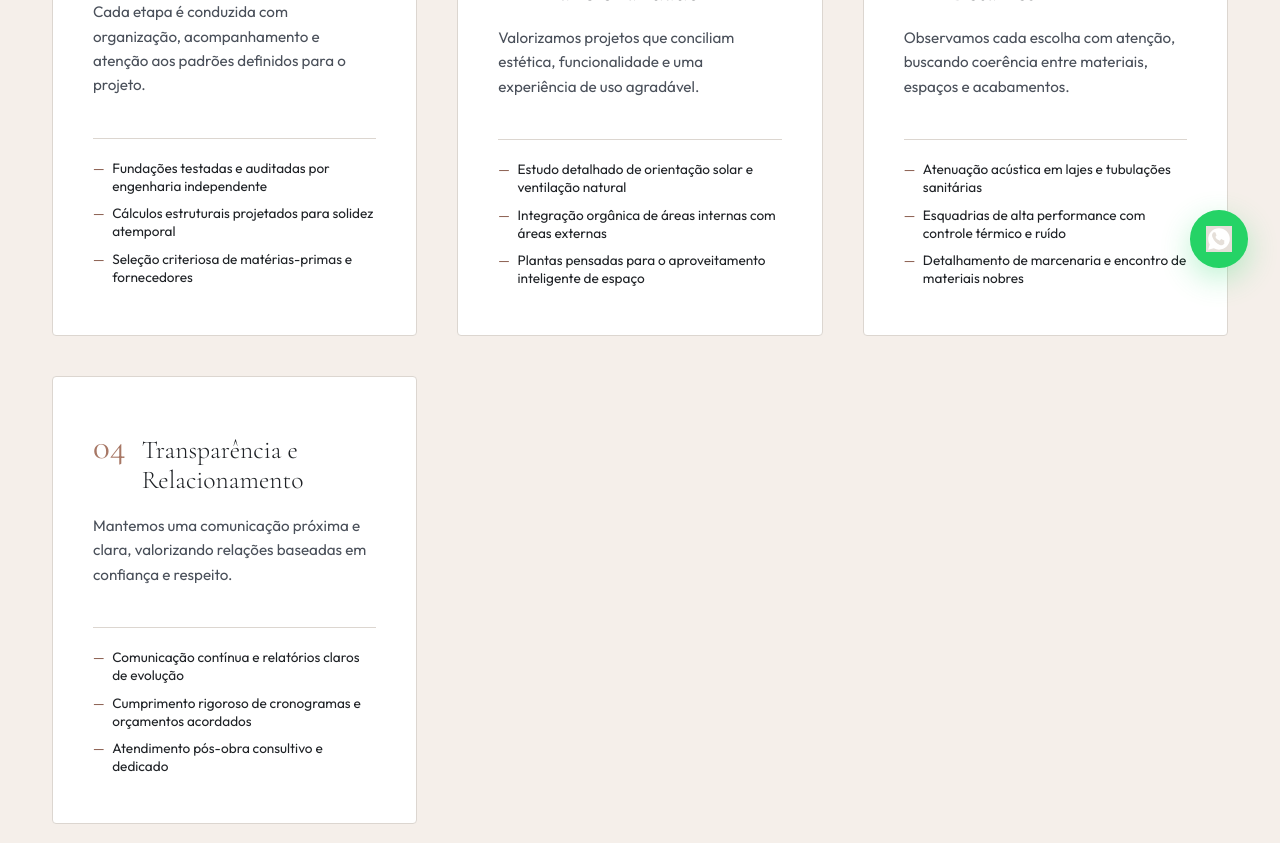
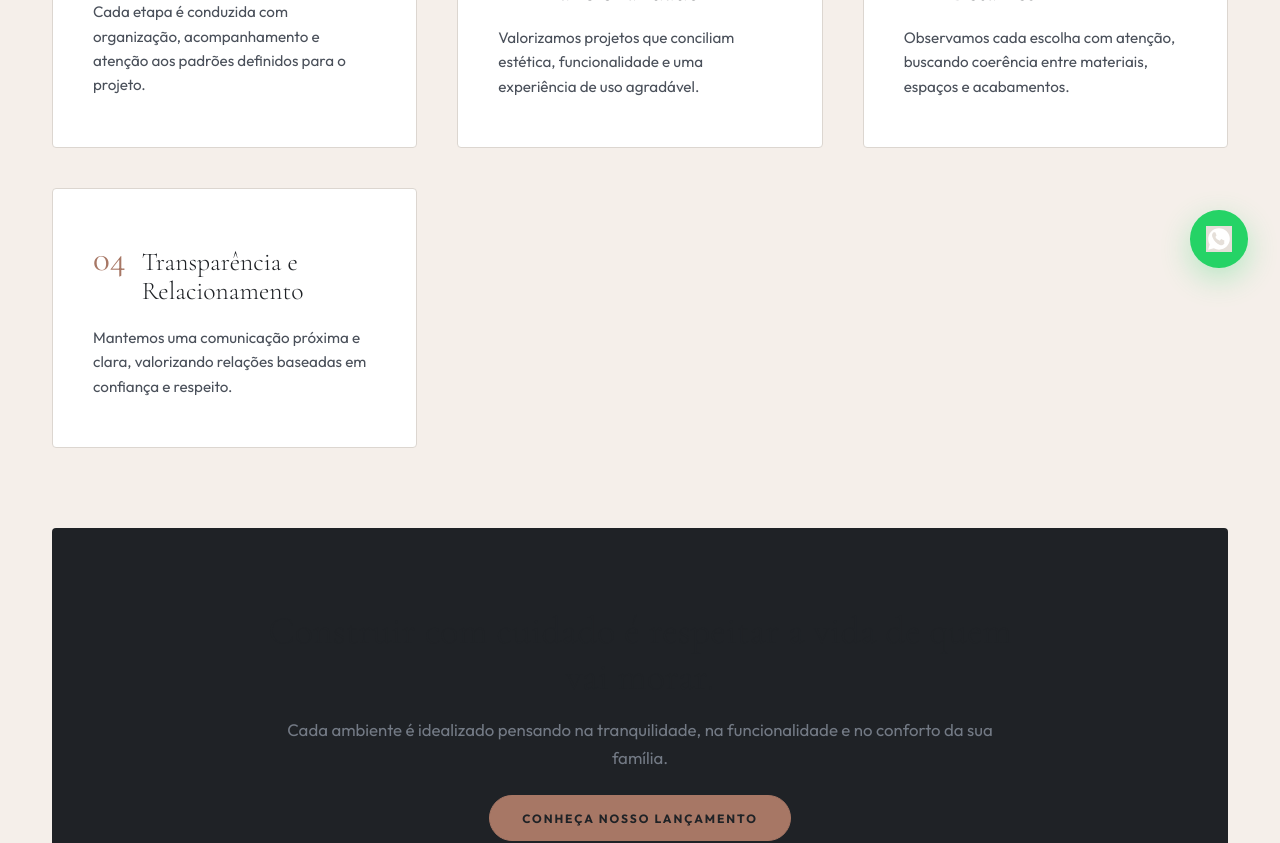
Before and after one commit to nickapmello/ascence-construtora, a React (Vite) app: page /nosso-jeito-de-construir in a window 1280 px wide. Shown: the part 500-1343 px from the top of the page. Built offline with nearby package versions, Linux system fonts and the light colour scheme; a web font is replaced by a local one.

Commit message:
feat: otimizacao da logo horizontal recortada e remocao de subitens tecnicos em Nosso Jeito de Construir

```diff
--- a/src/components/Header.jsx
+++ b/src/components/Header.jsx
@@ -2,7 +2,7 @@ import React, { useState, useEffect, useRef } from "react";
 import { createPortal } from "react-dom";
 import { NavLink, Link } from "react-router-dom";
 import { COMPANY_INFO } from "../data/mockData";
-import logoDark from "../assets/logo_4_copper_charcoal.png";
+import logoDark from "../assets/logo-ascence-horizontal-trimmed.png";
 import symbolDark from "../assets/symbol_3_copper_charcoal.png";
 
 export default function Header() {
--- a/src/pages/WayOfBuilding.jsx
+++ b/src/pages/WayOfBuilding.jsx
@@ -11,49 +11,19 @@ export default function WayOfBuilding() {
           <span className="overline">Compromisso Institucional</span>
           <h1 className="display-title">Nosso Jeito de Construir</h1>
           <p className="body-text lead-text mx-auto mt-4">
-            Metodologia pautada no rigor técnico, no conforto humano e na transparência ética em todas as fases da obra.
+            Quatro princípios que orientam o trabalho da ASCENCE com organização, cuidado e respeito às pessoas.
           </p>
         </div>
 
         {/* Pillars Deep Dive */}
         <div className="pillars-stream mt-8">
-          {CONSTRUCTION_PILLARS.map((pilar, idx) => (
+          {CONSTRUCTION_PILLARS.map((pilar) => (
             <div key={pilar.id} className="pillar-detail-card">
               <div className="pillar-card-header">
                 <span className="pillar-number">{pilar.number}</span>
                 <h3 className="pillar-title">{pilar.title}</h3>
               </div>
               <p className="pillar-desc">{pilar.description}</p>
-              <div className="pillar-subpoints mt-4">
-                {idx === 0 && (
-                  <ul>
-                    <li>Fundações testadas e auditadas por engenharia independente</li>
-                    <li>Cálculos estruturais projetados para solidez atemporal</li>
-                    <li>Seleção criteriosa de matérias-primas e fornecedores</li>
-                  </ul>
-                )}
-                {idx === 1 && (
-                  <ul>
-                    <li>Estudo detalhado de orientação solar e ventilação natural</li>
-                    <li>Integração orgânica de áreas internas com áreas externas</li>
-                    <li>Plantas pensadas para o aproveitamento inteligente de espaço</li>
-                  </ul>
-                )}
-                {idx === 2 && (
-                  <ul>
-                    <li>Atenuação acústica em lajes e tubulações sanitárias</li>
-                    <li>Esquadrias de alta performance com controle térmico e ruído</li>
-                    <li>Detalhamento de marcenaria e encontro de materiais nobres</li>
-                  </ul>
-                )}
-                {idx === 3 && (
-                  <ul>
-                    <li>Comunicação contínua e relatórios claros de evolução</li>
-                    <li>Cumprimento rigoroso de cronogramas e orçamentos acordados</li>
-                    <li>Atendimento pós-obra consultivo e dedicado</li>
-                  </ul>
-                )}
-              </div>
             </div>
           ))}
         </div>
@@ -63,7 +33,7 @@ export default function WayOfBuilding() {
           <div className="callout-content text-center mx-auto">
             <h2 className="callout-title">Construir com cuidado é respeitar a vida de quem vai morar.</h2>
             <p className="callout-desc mt-4">
-              Cada tijolo, laje e janela é instalado pensando na tranquilidade e no conforto dos próximos anos da sua família.
+              Cada ambiente é idealizado pensando na tranquilidade, na funcionalidade e no conforto da sua família.
             </p>
             <div className="mt-6">
               <Link to="/lancamento" className="btn btn-gold">
@@ -91,7 +61,7 @@ export default function WayOfBuilding() {
         }
         .pillars-stream {
           display: grid;
-          grid-template-columns: repeat(auto-fit, minmax(320px, 1fr));
+          grid-template-columns: repeat(auto-fit, minmax(280px, 1fr));
           gap: 2.5rem;
         }
         .pillar-detail-card {
@@ -127,29 +97,6 @@ export default function WayOfBuilding() {
           font-size: 0.95rem;
           color: var(--text-secondary);
           line-height: 1.6;
-          margin-bottom: 1.5rem;
-        }
-        .pillar-subpoints ul {
-          list-style: none;
-          padding: 0;
-          margin: 0;
-          display: flex;
-          flex-direction: column;
-          gap: 0.6rem;
-          border-top: 1px solid var(--border-light);
-          padding-top: 1.25rem;
-        }
-        .pillar-subpoints li {
-          font-size: 0.85rem;
-          color: var(--text-primary);
-          position: relative;
-          padding-left: 1.2rem;
-        }
-        .pillar-subpoints li::before {
-          content: "—";
-          position: absolute;
-          left: 0;
-          color: var(--accent-gold-dark);
         }
         .lifestyle-banner-callout {
           background-color: var(--bg-dark);
```
Also changed, not shown: src/assets/logo-ascence-horizontal-trimmed.png (added).
